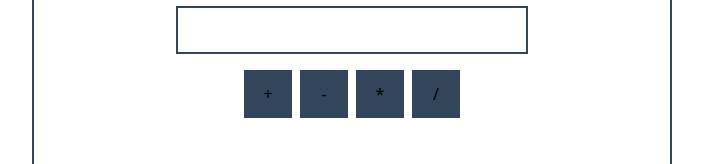
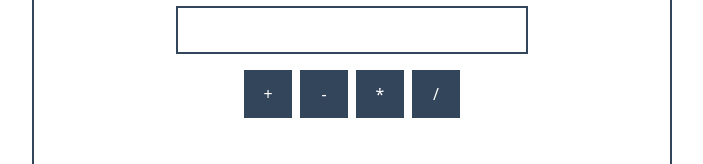
Before and after one commit to princeradebe/h-calculator, a React (Create React App) app: page / in a window 1280 px wide. Shown: the part 242-406 px from the top of the page, without its empty margins (288-991 px from the left). Built offline with nearby package versions, Linux system fonts and the light colour scheme.

Commit message:
Add white color on the buttons

```diff
--- a/src/App.js
+++ b/src/App.js
@@ -9,7 +9,7 @@ function App() {
           <button className="w-12 h-12 bg-hubBlue hover:bg-hubDarkBlue border-2 border-hubBlue text-white">+</button>
           <button className="w-12 h-12 bg-hubBlue hover:bg-hubDarkBlue border-2 border-hubBlue text-white">-</button>
           <button className="w-12 h-12 bg-hubBlue hover:bg-hubDarkBlue border-2 border-hubBlue text-white">*</button>
-          <button className="w-12 h-12 bg-hubBlue hover:bg-hubDarkBlue border-2 border-hubBlue text-white">/</button>
+          <button className="w-12 h-12 bg-hubBlue hover:bg-hubDarkBlue border-2 border-hubBlue text-red-900">/</button>
         </div>
       </div>
       {/*Bottom of calulator */}
--- a/src/index.css
+++ b/src/index.css
@@ -11,3 +11,9 @@
     margin: 0;
   }
 }
+
+/*
+Tailwind CSS could not change the color of the arrows on the input type number. I tried to use the @layer base to change the color of the arrows but it didn't work. */
+button {
+  color: white;
+}
```
